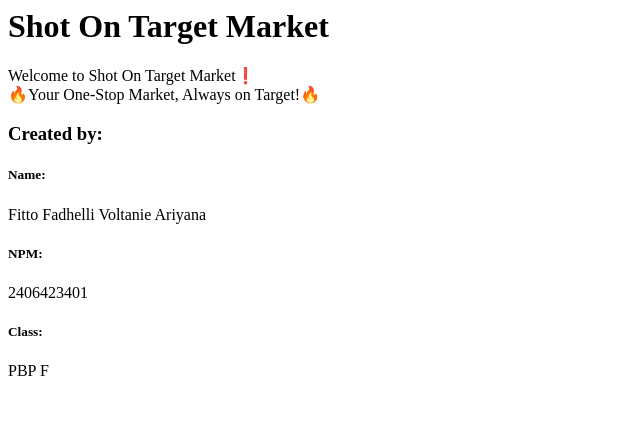
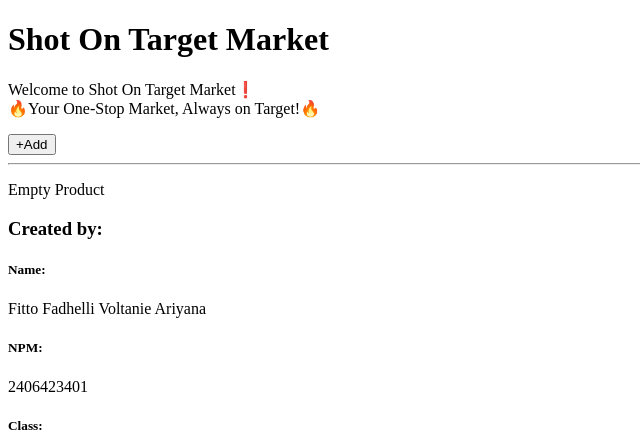
Before and after one commit to Kyloo0/ShotOnTarget-Market, a Django app: page / in a window 1280 px wide. Shown: the top 439 px of the page, without its empty margins (0-640 px from the left). Run offline with Django 5.2, Linux system fonts and the light colour scheme; data that the repository does not hold is empty.

Commit message:
make button for add and show detail of product using skeleton

```diff
--- a/main/templates/main.html
+++ b/main/templates/main.html
@@ -1,8 +1,26 @@
+ {% extends 'base.html' %}
+ {% block content %}
+
 <h1>Shot On Target Market</h1>
 
 <p>Welcome to Shot On Target Market❗<br>
     🔥Your One-Stop Market, Always on Target!🔥
 </p>
+
+<a href="{% url 'main:product_form' %}">
+    <button>+Add</button>
+</a>
+
+<hr>
+{% if not product_list %}
+<p>Empty Product</p>
+
+{% else %}
+<a href="{% url 'main:product_detail' %}">
+    <button>Detail</button>
+</a>
+
+{% endif %}
 
 <h3>Created by:</h3>
 <h5>Name:</h5>
@@ -11,3 +29,5 @@
 <p>{{  npm  }}</p>
 <h5>Class:</h5>
 <p>{{  class  }}</p>
+
+{% endblock content %}
--- /dev/null
+++ b/main/templates/product_detail.html
@@ -0,0 +1,4 @@
+ {% extends 'base.html' %}
+ {% block content %}
+
+ {% endblock content %}
--- /dev/null
+++ b/main/templates/product_form.html
@@ -0,0 +1,4 @@
+ {% extends 'base.html' %}
+ {% block content %}
+
+ {% endblock content %}
--- a/main/views.py
+++ b/main/views.py
@@ -7,10 +7,12 @@ app_name = 'main'
 
 # Create your views here.
 def show_main_page(request):
+    product_list = Product.objects.all()
     context = {
         'name' : 'Fitto Fadhelli Voltanie Ariyana',
         'npm' : '2406423401',
-        'class' : 'PBP F'
+        'class' : 'PBP F',
+        'product_list': product_list
     }
 
     return render(request, 'main.html', context)
@@ -33,7 +35,7 @@ def show_xml_by_id(request, id):
         product = Product.objects.filter(pk=id)
         xml_data = serializers.serialize('xml', product)
         return HttpResponse(xml_data, content_type='application/xml')
-    except:
+    except Product.DoesNotExist:
         return HttpResponse(status=404)
 
 def show_json_by_id(request, id):
@@ -41,5 +43,5 @@ def show_json_by_id(request, id):
         product = Product.objects.filter(pk=id)
         json_data = serializers.serialize('json', [product])
         return HttpResponse(json_data, content_type='application/json')
-    except:
+    except Product.DoesNotExist:
         return HttpResponse(status=404)
--- a/shot_on_target_market/settings.py
+++ b/shot_on_target_market/settings.py
@@ -59,7 +59,7 @@ ROOT_URLCONF = 'shot_on_target_market.urls'
 TEMPLATES = [
     {
         'BACKEND': 'django.template.backends.django.DjangoTemplates',
-        'DIRS': [],
+        'DIRS': [BASE_DIR / 'templates'],
         'APP_DIRS': True,
         'OPTIONS': {
             'context_processors': [
--- /dev/null
+++ b/templates/base.html
@@ -0,0 +1,13 @@
+{% load static %}
+<!DOCTYPE html>
+<html lang="en">
+<head>
+    <meta charset="UTF-8" />
+    <meta name="viewport" content="width=device-width, initial-scale=1.0" />
+    {% block meta %} {% endblock meta %}
+</head>
+
+<body>
+    {% block content %} {% endblock content %}
+</body>
+</html>
```
